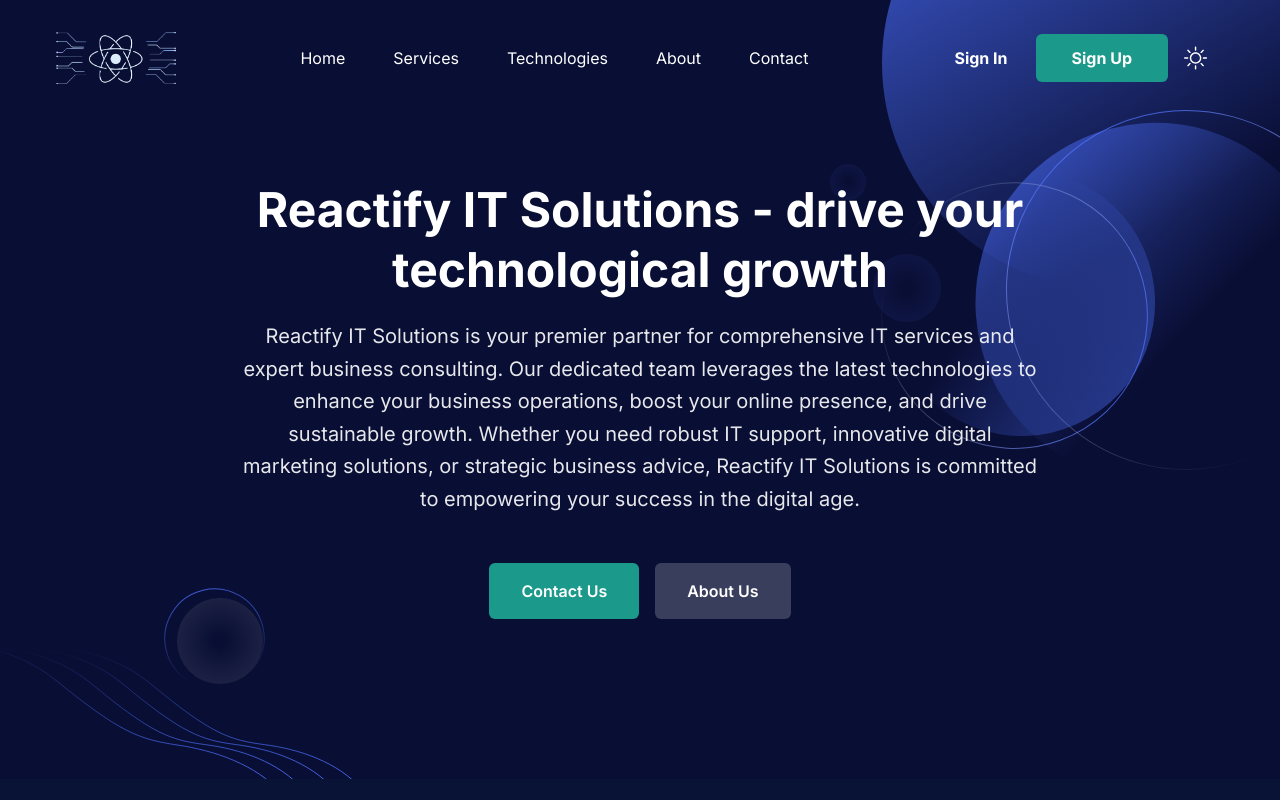
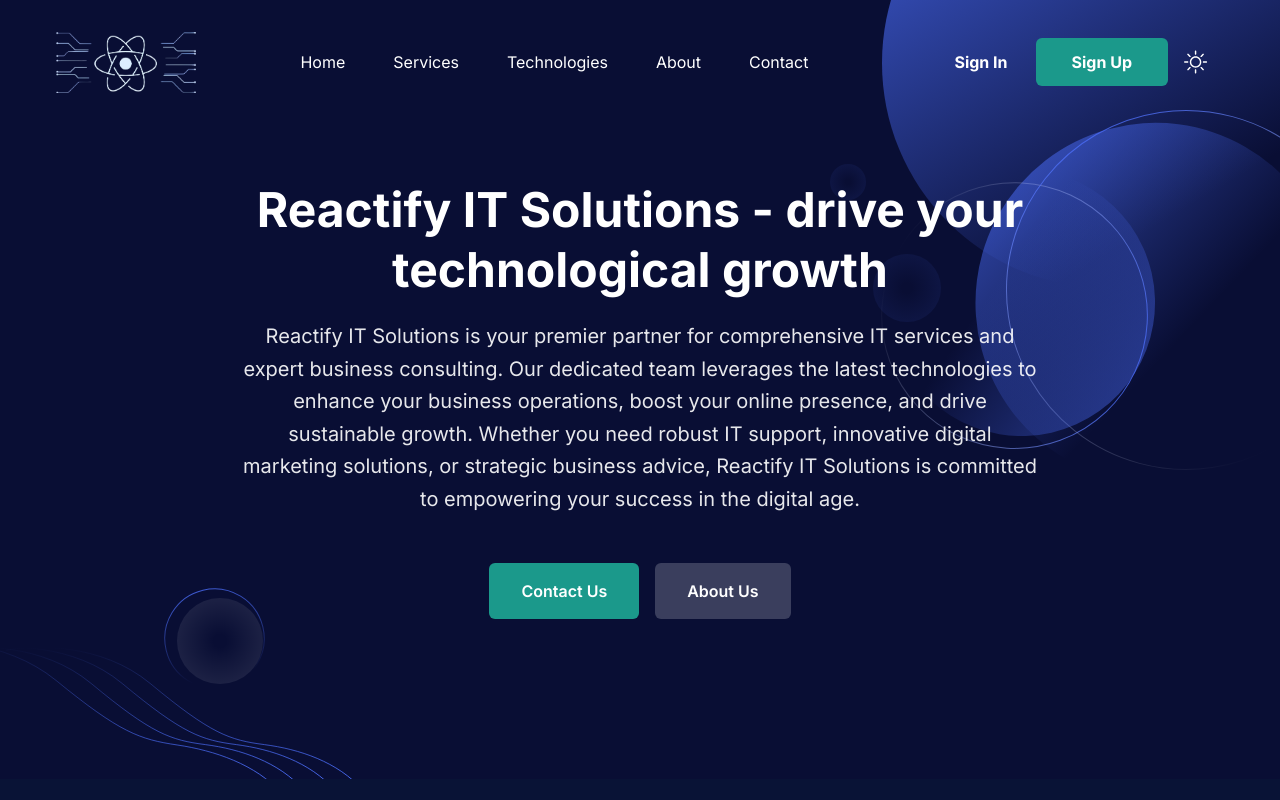
Before and after one commit to nikolamirilo/Reactify_Solutions, a Next.js app: page / in a window 1280 px wide. Shown: the top 800 px of the page. Built offline with nearby package versions, Linux system fonts and the light colour scheme.

Commit message:
changed size of logo

```diff
--- a/components/Header/index.tsx
+++ b/components/Header/index.tsx
@@ -56,15 +56,15 @@ const Header = () => {
                 <Image
                   src="/images/logo/logo-dark.png"
                   alt="logo"
-                  width={120}
-                  height={30}
+                  width={140}
+                  height={40}
                   className="dark:hidden"
                 />
                 <Image
                   src="/images/logo/logo.png"
                   alt="logo"
-                  width={120}
-                  height={30}
+                  width={140}
+                  height={40}
                   className="hidden dark:block"
                 />
               </Link>
```
